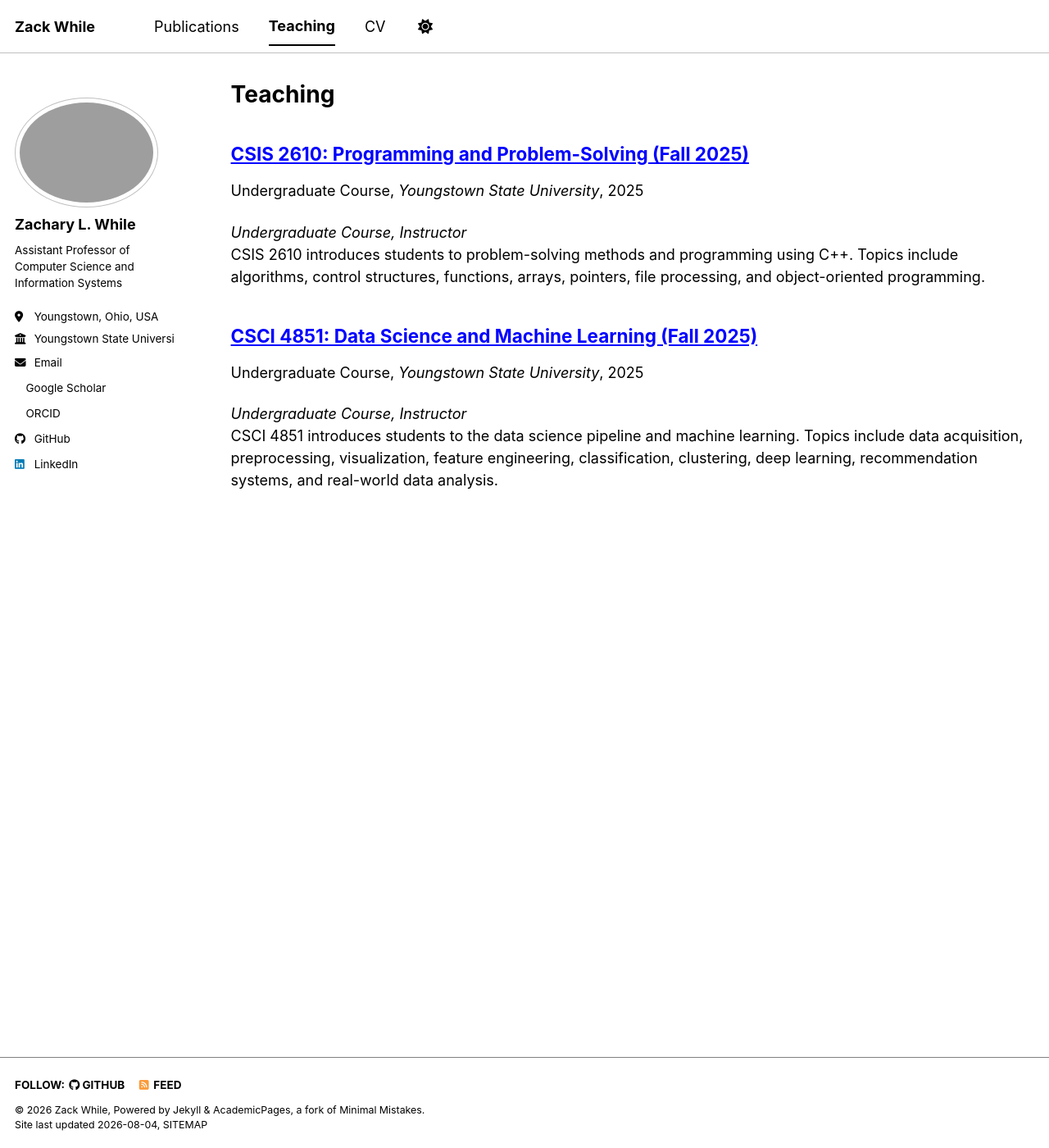
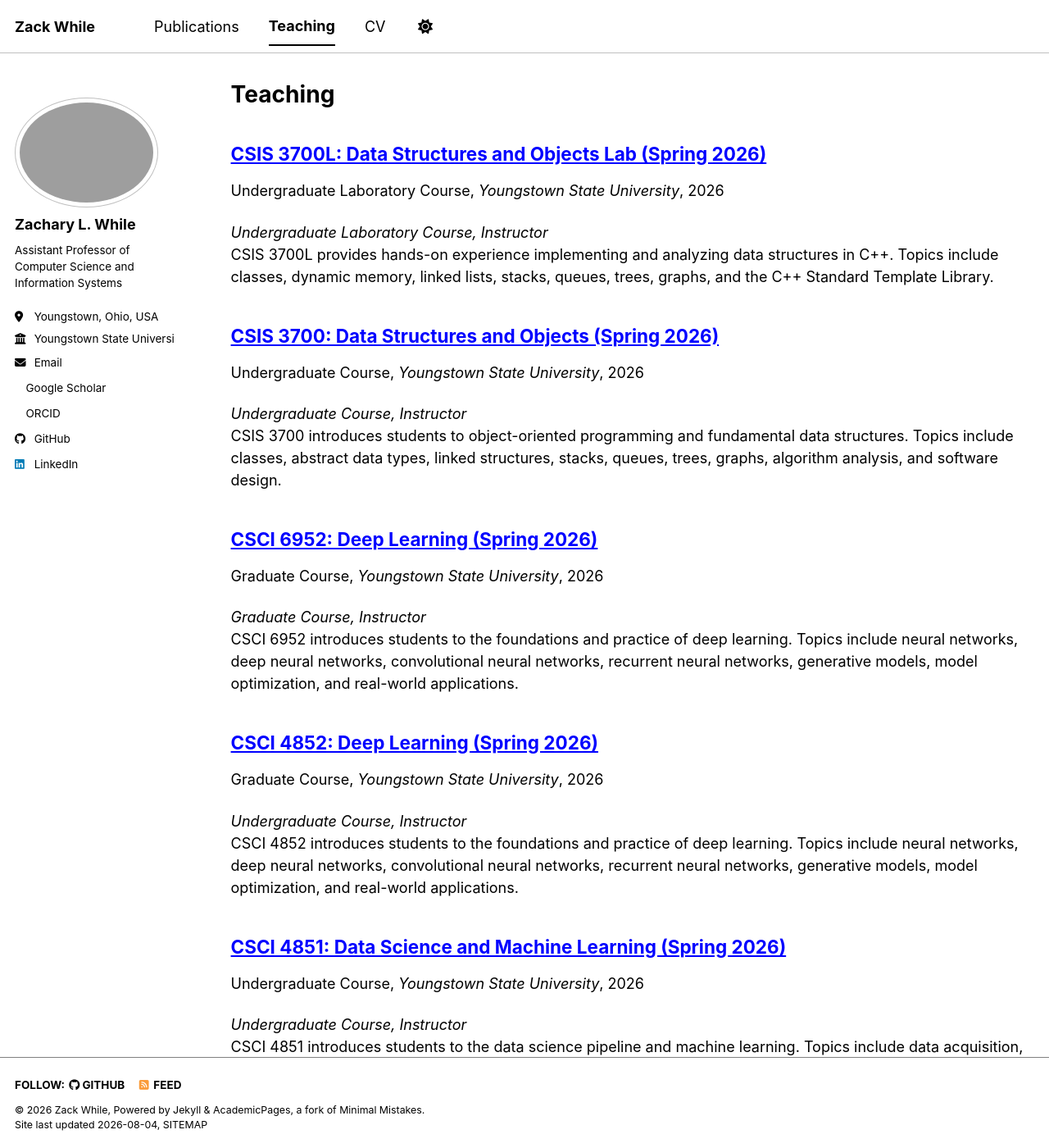
Before and after one commit to zwhile/zwhile.github.io, a Jekyll site: the page built from _pages/teaching.html, in a window 1280 px wide and 1400 px high. Shown: the whole window at 82% size. Built offline with Jekyll 4.4.1, drawn with Linux system fonts in a browser that asks for light colours; a style sheet for code colours, icons or effects is not loaded; some of the changed text lies outside the part shown.

Commit message:
Small update.

```diff
--- /dev/null
+++ b/_teaching/fall25-csci-6951.md
@@ -0,0 +1,15 @@
+---
+collection: teaching
+date: 2025-08-25
+excerpt: <i>Graduate Course, Instructor</i><br/> CSCI 6951 introduces students
+  to the data science pipeline and machine learning. Topics include data acquisition,
+  preprocessing, visualization, feature engineering, classification, clustering,
+  deep learning, recommendation systems, and real-world data analysis.
+institution: Youngstown State University
+location: Youngstown, Ohio, USA
+permalink: /teaching/fall25-csci-6951/
+title: 'CSCI 6951: Data Science and Machine Learning (Fall 2025)'
+type: Graduate Course
+venue: Youngstown State University
+---
+**Catalog Description:** *Basic methodologies for the data science pipeline: data acquisition and cleaning, handling missing data, exploratory data analysis, visualization, feature engineering, modeling, interpretation, and presentation in the context of real-world datasets. Classical models and techniques for classification, clustering, anomaly detection, deep learning, and collaborative filtering.*
--- /dev/null
+++ b/_teaching/fall25-csis-2610L.md
@@ -0,0 +1,14 @@
+---
+collection: teaching
+date: 2025-08-25
+excerpt: <i>Undergraduate Laboratory Course, Instructor</i><br/> CSIS 2610L provides
+  hands-on programming experience in C++ through guided lab activities, coding exercises,
+  debugging practice, and collaborative problem solving.
+institution: Youngstown State University
+location: Youngstown, Ohio, USA
+permalink: /teaching/fall25-csis-2610L/
+title: 'CSIS 2610L: Programming and Problem-Solving Lab (Fall 2025)'
+type: Undergraduate Laboratory Course
+venue: Youngstown State University
+---
+**Catalog Description:** *Programming laboratory for CSIS 2610. This laboratory will meet for 100 minutes per week.*
--- /dev/null
+++ b/_teaching/fall25-csis-3731.md
@@ -0,0 +1,14 @@
+---
+collection: teaching
+date: 2025-08-25
+excerpt: <i>Undergraduate Course, Instructor</i><br/> CSIS 3731 introduces students
+  to the principles and practices of human-computer interaction, including user-centered
+  design, usability evaluation, prototyping, accessibility, and interaction design.
+institution: Youngstown State University
+location: Youngstown, Ohio, USA
+permalink: /teaching/fall25-csis-3731/
+title: 'CSIS 3731: Human-Computer Interaction (Fall 2025)'
+type: Undergraduate Course
+venue: Youngstown State University
+---
+**Catalog Description:** *Concepts of human-computer interaction, including human factors, performance analysis, cognitive processing, usability studies, environment, training, user and task analysis, ergonomics, and accessibility standards.*
--- /dev/null
+++ b/_teaching/spring26-csci-4851.md
@@ -0,0 +1,15 @@
+---
+collection: teaching
+date: 2026-01-05
+excerpt: <i>Undergraduate Course, Instructor</i><br/> CSCI 4851 introduces students
+  to the data science pipeline and machine learning. Topics include data acquisition,
+  preprocessing, visualization, feature engineering, classification, clustering,
+  deep learning, recommendation systems, and real-world data analysis.
+institution: Youngstown State University
+location: Youngstown, Ohio, USA
+permalink: /teaching/spring26-csci-4851/
+title: 'CSCI 4851: Data Science and Machine Learning (Spring 2026)'
+type: Undergraduate Course
+venue: Youngstown State University
+---
+**Catalog Description:** *Basic methodologies for the data science pipeline: data acquisition and cleaning, handling missing data, exploratory data analysis, visualization, feature engineering, modeling, interpretation, and presentation in the context of real-world datasets. Classical models and techniques for classification, clustering, anomaly detection, deep learning, and collaborative filtering.*
--- /dev/null
+++ b/_teaching/spring26-csci-4852.md
@@ -0,0 +1,15 @@
+---
+collection: teaching
+date: 2026-01-05
+excerpt: <i>Undergraduate Course, Instructor</i><br/> CSCI 4852 introduces students
+  to the foundations and practice of deep learning. Topics include neural networks,
+  deep neural networks, convolutional neural networks, recurrent neural networks,
+  generative models, model optimization, and real-world applications.
+institution: Youngstown State University
+location: Youngstown, Ohio, USA
+permalink: /teaching/spring26-csci-4852/
+title: 'CSCI 4852: Deep Learning (Spring 2026)'
+type: Graduate Course
+venue: Youngstown State University
+---
+**Catalog Description:** *Foundations of neural networks and deep learning. Master the practical aspects of implementing deep learning solutions, using a hands-on approach to understanding both theory and practice. Key architectures in deep learning are covered, including feedforward networks, convolution neural networks, recurrent neural networks, long short-term memory networks, autoencoders and generative adversarial networks. Apply deep learning to real world problems.*
--- /dev/null
+++ b/_teaching/spring26-csci-6951.md
@@ -0,0 +1,15 @@
+---
+collection: teaching
+date: 2025-01-05
+excerpt: <i>Graduate Course, Instructor</i><br/> CSCI 6951 introduces students
+  to the data science pipeline and machine learning. Topics include data acquisition,
+  preprocessing, visualization, feature engineering, classification, clustering,
+  deep learning, recommendation systems, and real-world data analysis.
+institution: Youngstown State University
+location: Youngstown, Ohio, USA
+permalink: /teaching/spring26-csci-6951/
+title: 'CSCI 6951: Data Science and Machine Learning (Spring 2026)'
+type: Graduate Course
+venue: Youngstown State University
+---
+**Catalog Description:** *Basic methodologies for the data science pipeline: data acquisition and cleaning, handling missing data, exploratory data analysis, visualization, feature engineering, modeling, interpretation, and presentation in the context of real-world datasets. Classical models and techniques for classification, clustering, anomaly detection, deep learning, and collaborative filtering.*
--- /dev/null
+++ b/_teaching/spring26-csci-6952.md
@@ -0,0 +1,15 @@
+---
+collection: teaching
+date: 2026-01-05
+excerpt: <i>Graduate Course, Instructor</i><br/> CSCI 6952 introduces students
+  to the foundations and practice of deep learning. Topics include neural networks,
+  deep neural networks, convolutional neural networks, recurrent neural networks,
+  generative models, model optimization, and real-world applications.
+institution: Youngstown State University
+location: Youngstown, Ohio, USA
+permalink: /teaching/spring26-csci-6952/
+title: 'CSCI 6952: Deep Learning (Spring 2026)'
+type: Graduate Course
+venue: Youngstown State University
+---
+**Catalog Description:** *Foundations of neural networks and deep learning. Master the practical aspects of implementing deep learning solutions, using a hands-on approach to understanding both theory and practice. Key architectures in deep learning are covered, including feedforward networks, convolution neural networks, recurrent neural networks, long short-term memory networks, autoencoders and generative adversarial networks. Apply deep learning to real world problems.*
--- /dev/null
+++ b/_teaching/spring26-csis-3700.md
@@ -0,0 +1,15 @@
+---
+collection: teaching
+date: 2026-01-05
+excerpt: <i>Undergraduate Course, Instructor</i><br/> CSIS 3700 introduces students
+  to object-oriented programming and fundamental data structures. Topics include
+  classes, abstract data types, linked structures, stacks, queues, trees, graphs,
+  algorithm analysis, and software design.
+institution: Youngstown State University
+location: Youngstown, Ohio, USA
+permalink: /teaching/spring26-csis-3700/
+title: 'CSIS 3700: Data Structures and Objects (Spring 2026)'
+type: Undergraduate Course
+venue: Youngstown State University
+---
+**Catalog Description:** *Program design, style and expression, testing and debugging for larger programs. Introductory concepts of object-oriented programming, including classes, methods, encapsulation, and abstract data types. Theory and application of data structures, including linked structures, priority queues, trees, networks, and graphs.*
--- /dev/null
+++ b/_teaching/spring26-csis-3700L.md
@@ -0,0 +1,15 @@
+---
+collection: teaching
+date: 2026-01-05
+excerpt: <i>Undergraduate Laboratory Course, Instructor</i><br/> CSIS 3700L provides
+  hands-on experience implementing and analyzing data structures in C++. Topics
+  include classes, dynamic memory, linked lists, stacks, queues, trees, graphs,
+  and the C++ Standard Template Library.
+institution: Youngstown State University
+location: Youngstown, Ohio, USA
+permalink: /teaching/spring26-csis-3700L/
+title: 'CSIS 3700L: Data Structures and Objects Lab (Spring 2026)'
+type: Undergraduate Laboratory Course
+venue: Youngstown State University
+---
+**Catalog Description:** *Programming laboratory for CSIS 3700: Data Structures and Objects. This laboratory will meet for 100 minutes per week.*
```
Also changed, not shown: _pages/about.md (+1 -1 lines), _pages/cv.md (+5 -3 lines), 1 other file.
